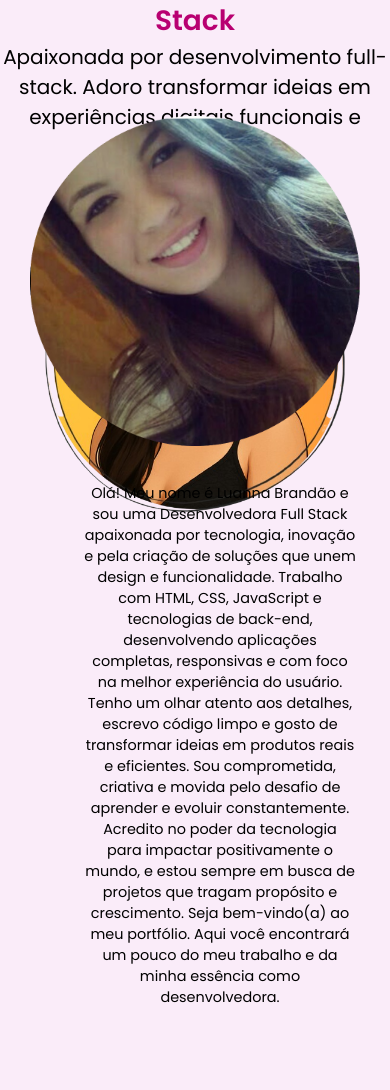
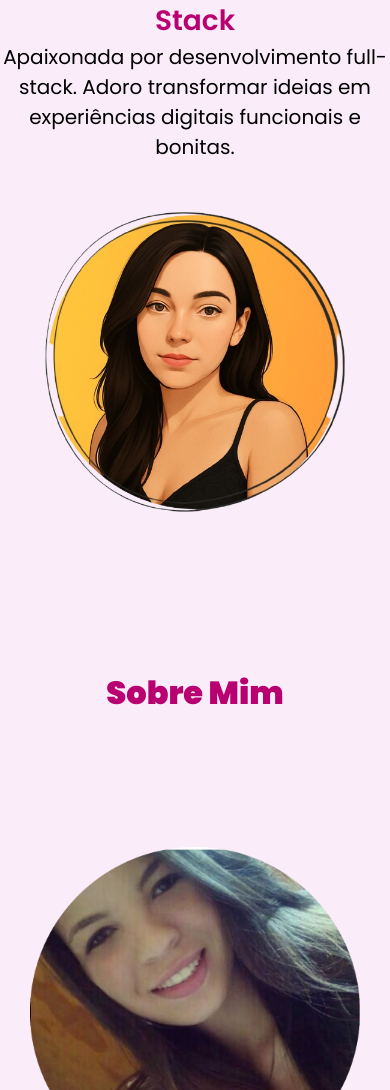
Before and after one commit to Luannabrandao/portfolio-lu, a plain HTML site: page index.html in a window 390 px wide. Shown: the part 702-1792 px from the top of the page. Drawn offline with Linux system fonts and the light colour scheme; a web font is replaced by a local one.

Commit message:
ajuste na pagina principal

```diff
--- a/src/css/responsivo.css
+++ b/src/css/responsivo.css
@@ -21,9 +21,6 @@
 }
 
 @media (max-width: 1020px) {
-  .menu {
-    height: 0;
-  }
   .bio h1 {
     font-size: 2.5rem;
   }
--- a/src/css/style.css
+++ b/src/css/style.css
@@ -4,9 +4,6 @@ header {
 /*Inicio*/
 .header {
   margin: 50px 0px;
-}
-.menu {
-  height: 100vh;
 }
 .menu-bio ul {
   display: flex;
```
